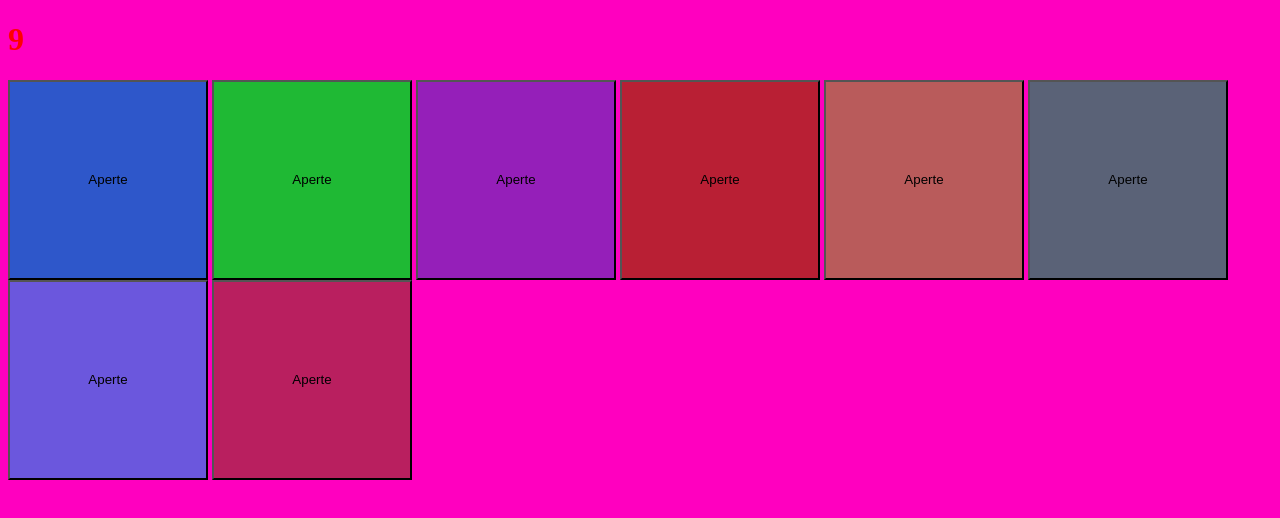
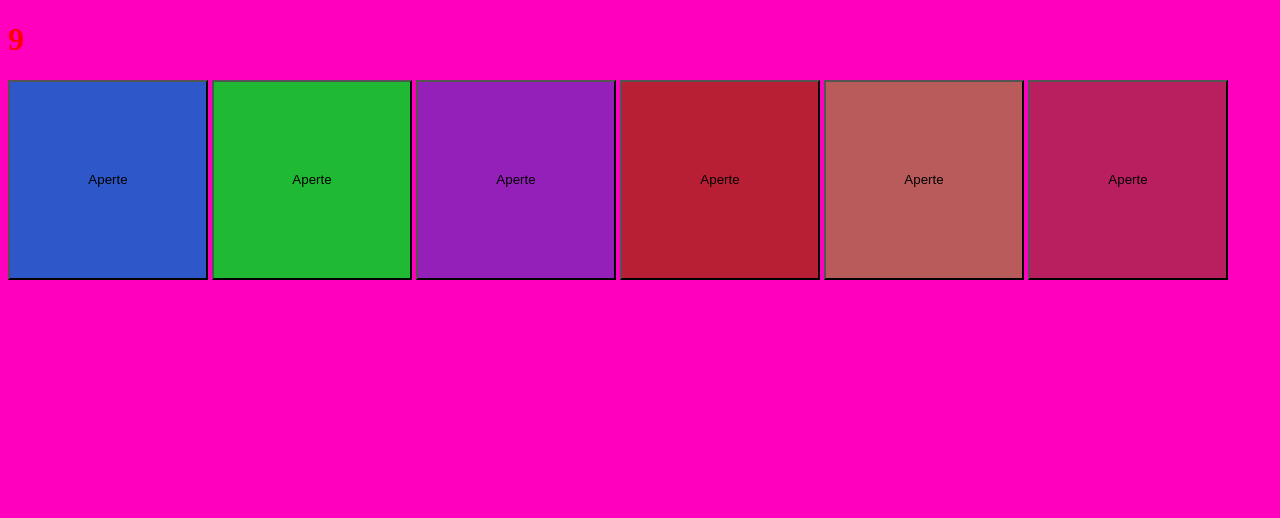
Before and after one commit to poraodonando/CrazyGame, a plain HTML site: page htmls/9.html in a window 1280 px wide. Drawn offline with Linux system fonts and the light colour scheme.

Commit message:
Update 9.html

```diff
--- a/htmls/9.html
+++ b/htmls/9.html
@@ -16,8 +16,6 @@
     <a href="sorte.html"><button style="background-color: rgb(149, 31, 185);">Aperte</button></a>
     <a href="sorte.html"><button style="background-color: rgb(185, 31, 52);">Aperte</button></a>
     <a href="7.html"><button style="background-color: rgb(185, 91, 91);">Aperte</button></a>
-    <a href="sorte.html"><button style="background-color: rgb(90, 98, 119);">Aperte</button></a>
-    <a href="sorte.html"><button style="background-color: rgb(107, 87, 221);">Aperte</button></a>
     <a href="sorte.html"><button style="background-color: rgb(185, 31, 95);">Aperte</button></a>
 
 
```
